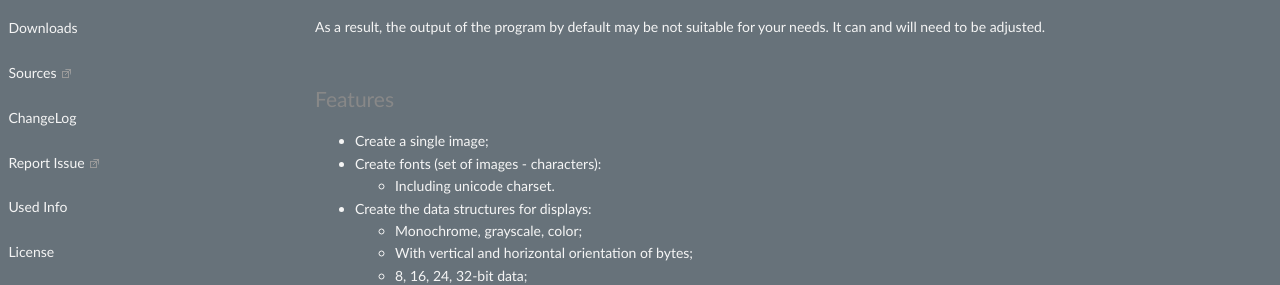
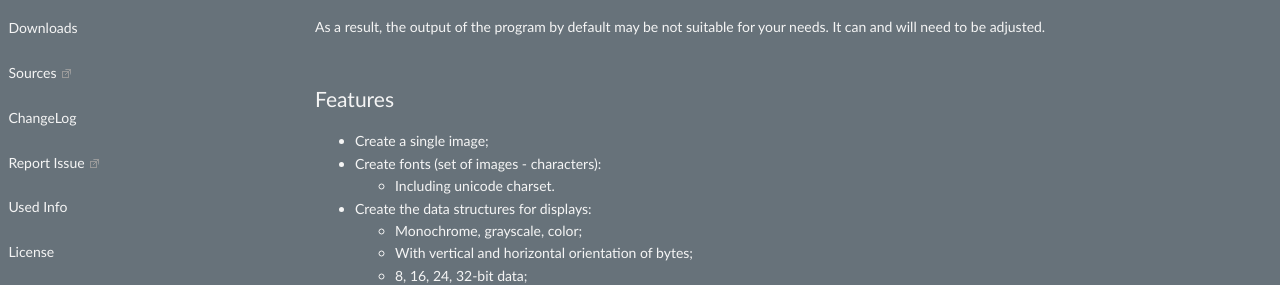
Before and after one commit to riuson/lcd-image-converter, a Jekyll site: the page built from index.html, in a window 1280 px wide. Shown: the part 175-460 px from the top of the page. Built offline with Jekyll 4.4.1, drawn with Linux system fonts in a browser that asks for light colours.

Commit message:
SubHead color changed

```diff
--- a/css/global.css
+++ b/css/global.css
@@ -115,6 +115,10 @@
     border-top: none;
 }
 
+.content-subhead {
+    color: #f5f5f5;
+}
+
 iframe {
   border: 0px;
 }
```
